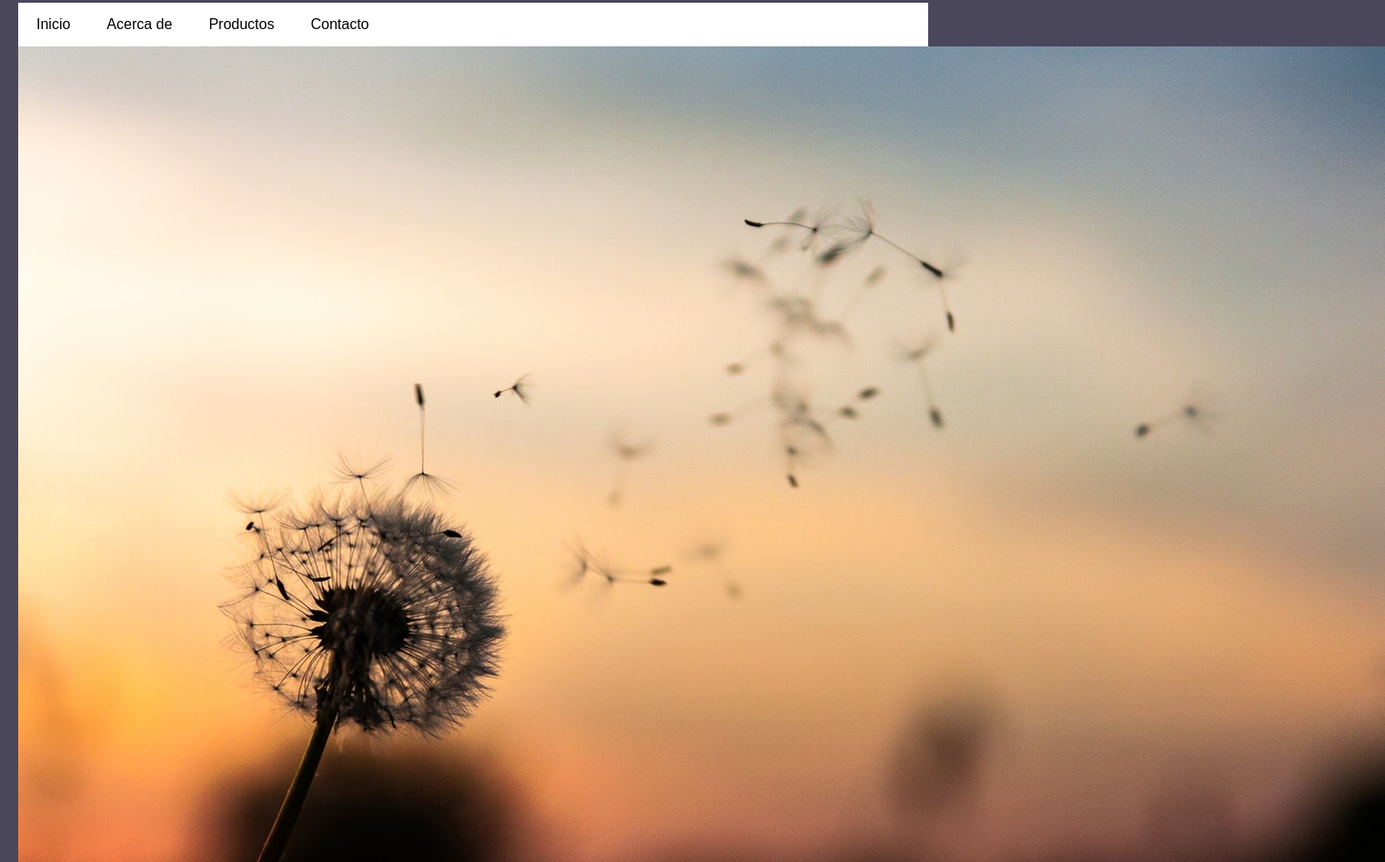
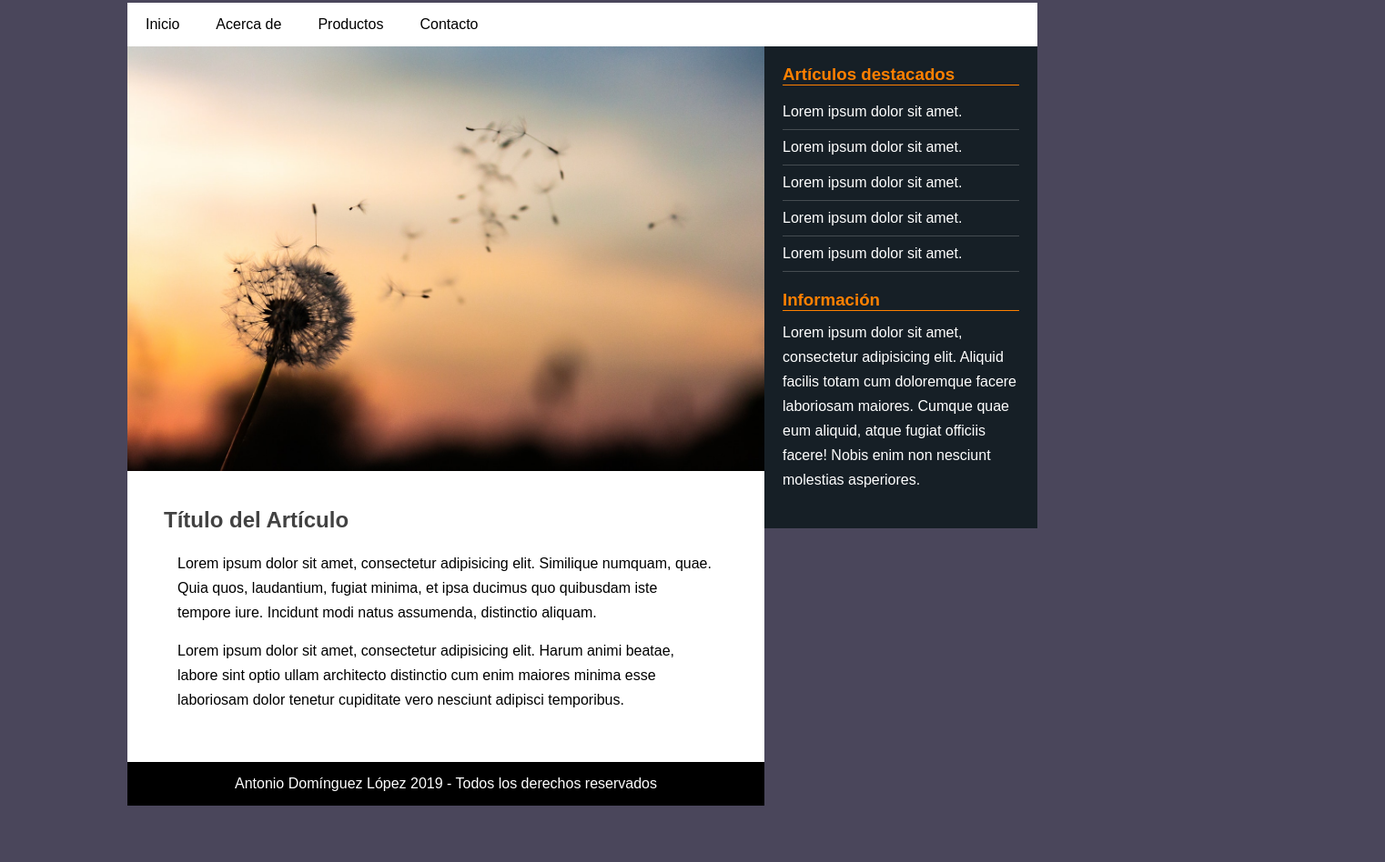
Before and after one commit to adguez/udemy, a plain HTML site: page index.html in a window 1280 px wide. Shown: the part 17-965 px from the top of the page at 91% size, 1522 px wide, since content can reach past the window. After the commit the page ends 923 px from the top, so only its background shows below. Drawn offline with Linux system fonts and the light colour scheme.

Commit message:
Video 70 terminado

```diff
--- a/css/estilos.css
+++ b/css/estilos.css
@@ -15,7 +15,8 @@ body{
 
 .contenedor{
 	width: 1000px;
-	margin: 20px;
+	margin: 20px auto;
+	overflow: hidden;
 }
 
 header{
@@ -43,3 +44,73 @@ header nav ul li a:hover{
 	background: #000;
 	color: #FFF;
 }
+.main{
+	width: 700px;
+	background: #FFF;
+	float: left;
+}
+.main .imagen{
+	width: 100%;
+}
+.main .imagen img{
+	width: 100%;
+	vertical-align: top;
+}
+
+.main .posts{
+	padding: 40px;
+}
+.main .posts article h2{
+	margin-bottom: 20px;
+	color: #424242;
+}
+.main .posts article p{
+	margin: 15px;
+	line-height: 27px;
+}
+
+aside{
+	width: 300px;
+	background: #161f26;
+	padding: 20px;
+	color: #FFF;
+	float: left;
+}
+
+aside .widget{
+	margin-bottom: 20px;
+}
+
+aside .widget .titulo{
+	color:#ff8000;
+	border-bottom: 1px solid #ff8000;
+	margin-bottom: 10px;
+}
+
+aside .widget ul{
+	list-style: none;
+}
+aside .widget ul li{
+	border-bottom: 1px solid rgba(255,255,255,0.2);
+	padding: 10px 0;
+}
+aside .widget ul li a{
+	color:#FFF;
+	text-decoration:none;
+}
+aside .widget ul li a:hover{
+	color: #8f8f8f;
+}
+aside .widget p{
+	line-height: 27px;
+}
+
+footer{
+	width: 700px;
+	background: #000;
+	color:#FFF;
+	padding: 15px 0;
+	text-align: center;
+	/*overflow: hidden;*/
+	clear: both;
+}
```
